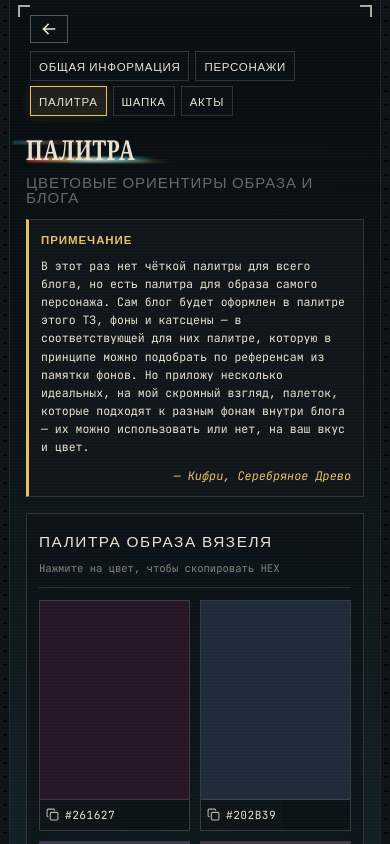
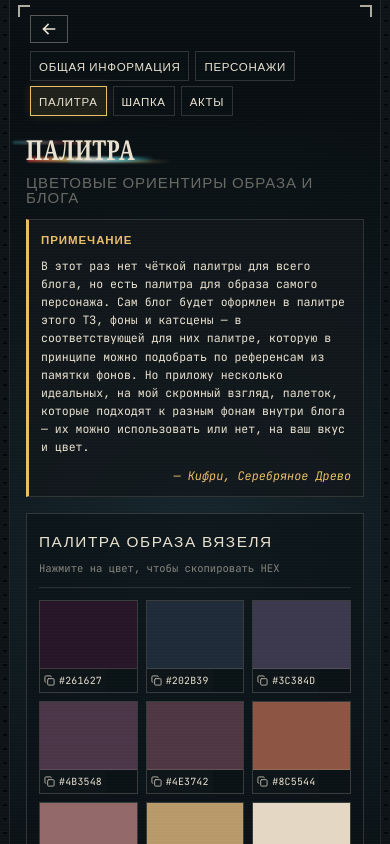
Before and after one commit to ledetav/crownvetch, a React (Vite) app: page /tz/blog/palette in a window 390 px wide. Shown: the top 844 px of the page. Built offline with nearby package versions, Linux system fonts and the light colour scheme.

Commit message:
style(palette): make color swatch cards compact

```diff
--- a/src/components/tz/BlogPaletteSection.tsx
+++ b/src/components/tz/BlogPaletteSection.tsx
@@ -151,11 +151,9 @@ export function BlogPaletteSection() {
                     />
                     <span className="blog-palette-swatch__footer">
                       <span className="blog-palette-swatch__icon" aria-hidden="true">
-                        {isCopied ? <Check size={13} /> : <Copy size={13} />}
+                        {isCopied ? <Check size={11} /> : <Copy size={11} />}
                       </span>
-                      <span className="blog-palette-swatch__hex">
-                        {isCopied ? 'Скопировано' : normalizedHex}
-                      </span>
+                      <span className="blog-palette-swatch__hex">{normalizedHex}</span>
                     </span>
                   </button>
                 );
--- a/src/styles/darkroomHero.css
+++ b/src/styles/darkroomHero.css
@@ -2118,15 +2118,16 @@
 }
 
 .blog-palette-grid {
-  display: grid;
-  grid-template-columns: repeat(5, minmax(0, 1fr));
-  gap: 12px;
+  display: flex;
+  flex-wrap: wrap;
+  gap: 8px;
 }
 
 .blog-palette-swatch {
   display: flex;
   flex-direction: column;
-  width: 100%;
+  width: 82px;
+  flex: 0 0 82px;
   padding: 0;
   margin: 0;
   border: 1px solid rgba(234, 226, 208, 0.2);
@@ -2144,7 +2145,7 @@
 .blog-palette-swatch:focus-visible {
   border-color: var(--accent-amber);
   transform: translateY(-2px);
-  box-shadow: 0 8px 18px rgba(0, 0, 0, 0.34);
+  box-shadow: 0 6px 14px rgba(0, 0, 0, 0.34);
   outline: none;
 }
 
@@ -2155,7 +2156,7 @@
 .blog-palette-swatch__color {
   display: block;
   width: 100%;
-  aspect-ratio: 3 / 4;
+  height: 84px;
   border-bottom: 1px solid rgba(234, 226, 208, 0.14);
 }
 
@@ -2163,11 +2164,11 @@
   display: flex;
   align-items: center;
   justify-content: center;
-  gap: 6px;
-  padding: 9px 8px;
-  font-family: var(--font-mono);
-  font-size: 0.74rem;
-  letter-spacing: 0.04em;
+  gap: 4px;
+  padding: 6px 4px;
+  font-family: var(--font-mono);
+  font-size: 0.64rem;
+  letter-spacing: 0.02em;
   color: var(--text-primary);
   background: rgba(14, 21, 25, 0.96);
 }
@@ -3581,11 +3582,6 @@
     grid-template-columns: minmax(0, 1fr);
     gap: 16px;
   }
-
-  .blog-palette-grid {
-    grid-template-columns: repeat(3, minmax(0, 1fr));
-    gap: 10px;
-  }
 }
 
 /* Узкий портретный планшет (641px..760px): таблицы контактов в 1 колонку, чтобы ссылки не сжимались */
@@ -4109,13 +4105,23 @@
   }
 
   .blog-palette-grid {
-    grid-template-columns: repeat(2, minmax(0, 1fr));
-    gap: 10px;
+    display: grid;
+    grid-template-columns: repeat(auto-fill, minmax(74px, 1fr));
+    gap: 8px;
+  }
+
+  .blog-palette-swatch {
+    width: 100%;
+    flex: initial;
+  }
+
+  .blog-palette-swatch__color {
+    height: 68px;
   }
 
   .blog-palette-swatch__footer {
-    padding: 8px 6px;
-    font-size: 0.7rem;
+    padding: 5px 4px;
+    font-size: 0.62rem;
   }
 
   .blog-sprite-card {
```
